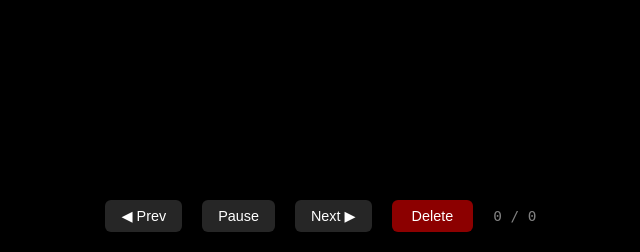
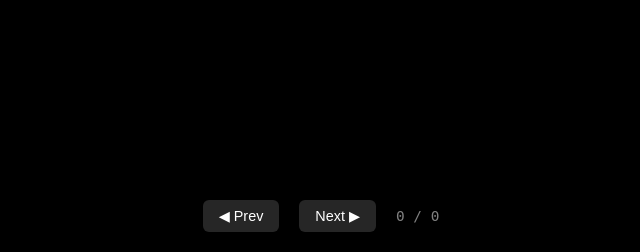
Before and after one commit to ryocius2/PhotoUpload, a Flask app: page /slideshow in a window 1280 px wide. Shown: the part 548-800 px from the top of the page, without its empty margins (319-959 px from the left). Run offline with Flask 3, Linux system fonts and the light colour scheme; data that the repository does not hold is empty.

Commit message:
Remove auto-advance from slideshow and protect delete with admin key
Slideshow is now manual prev/next only. Delete button only appears
when visiting /slideshow?admin=<ADMIN_KEY>. Key is configurable
via ADMIN_KEY in .env.

Co-Authored-By: Claude Opus 4.6 <noreply@anthropic.com>

```diff
--- a/app.py
+++ b/app.py
@@ -31,6 +31,7 @@ THUMB_FOLDER = UPLOAD_FOLDER / "thumbs"
 THUMB_FOLDER.mkdir(parents=True, exist_ok=True)
 
 ALLOWED_EXTENSIONS = {"png", "jpg", "jpeg", "heic", "heif", "webp"}
+ADMIN_KEY = os.getenv("ADMIN_KEY", "wedding-admin-2026")
 
 
 def allowed_file(filename):
@@ -119,6 +120,8 @@ def serve_thumb(filename):
 @app.route("/photos/<filename>", methods=["GET", "DELETE"])
 def serve_photo(filename):
     if request.method == "DELETE":
+        if request.args.get("key") != ADMIN_KEY:
+            return jsonify({"error": "Unauthorized"}), 403
         safe = secure_filename(filename)
         photo_path = UPLOAD_FOLDER / safe
         thumb_path = THUMB_FOLDER / (Path(safe).stem + ".jpg")
@@ -142,7 +145,8 @@ def photo_list():
 
 @app.route("/slideshow")
 def slideshow():
-    return render_template("slideshow.html")
+    admin = request.args.get("admin", "") == ADMIN_KEY
+    return render_template("slideshow.html", admin=admin, admin_key=ADMIN_KEY if admin else "")
 
 
 @app.route("/count")
--- a/templates/slideshow.html
+++ b/templates/slideshow.html
@@ -10,7 +10,6 @@ body {
     background: #000;
     overflow: hidden;
     font-family: 'Georgia', serif;
-    cursor: none;
 }
 #slideshow {
     width: 100vw;
@@ -73,15 +72,6 @@ body:hover #controls,
     cursor: pointer;
 }
 #prev-btn:hover, #next-btn:hover { background: rgba(255,255,255,0.3); }
-#pause-btn {
-    background: rgba(255,255,255,0.15);
-    color: #fff;
-    border: none;
-    padding: 8px 16px;
-    border-radius: 6px;
-    font-size: 0.9rem;
-    cursor: pointer;
-}
 </style>
 </head>
 <body>
@@ -91,18 +81,16 @@ body:hover #controls,
 </div>
 <div id="controls">
     <button id="prev-btn">&#9664; Prev</button>
-    <button id="pause-btn">Pause</button>
     <button id="next-btn">Next &#9654;</button>
-    <button id="delete-btn">Delete</button>
+    {% if admin %}<button id="delete-btn">Delete</button>{% endif %}
     <span id="counter"></span>
 </div>
 
 <script>
+const isAdmin = {{ 'true' if admin else 'false' }};
+const adminKey = "{{ admin_key }}";
 let photos = [];
 let current = -1;
-let interval = 5000;
-let autoTimer = null;
-let paused = false;
 
 async function fetchPhotos() {
     try {
@@ -137,21 +125,12 @@ function showPhoto(index) {
 function showNext() { showPhoto(current + 1); }
 function showPrev() { showPhoto(current - 1); }
 
-function startAuto() {
-    stopAuto();
-    autoTimer = setInterval(showNext, interval);
-}
-function stopAuto() {
-    if (autoTimer) clearInterval(autoTimer);
-    autoTimer = null;
-}
-
 async function deleteCurrent() {
-    if (photos.length === 0 || current < 0) return;
+    if (!isAdmin || photos.length === 0 || current < 0) return;
     const name = photos[current];
     if (!confirm('Delete this photo?')) return;
     try {
-        await fetch('/photos/' + encodeURIComponent(name), { method: 'DELETE' });
+        await fetch('/photos/' + encodeURIComponent(name) + '?key=' + adminKey, { method: 'DELETE' });
         photos.splice(current, 1);
         if (current >= photos.length) current = photos.length - 1;
         if (photos.length === 0) current = -1;
@@ -160,35 +139,30 @@ async function deleteCurrent() {
 }
 
 document.getElementById('next-btn').addEventListener('click', (e) => {
-    e.stopPropagation(); showNext(); if (!paused) startAuto();
+    e.stopPropagation(); showNext();
 });
 document.getElementById('prev-btn').addEventListener('click', (e) => {
-    e.stopPropagation(); showPrev(); if (!paused) startAuto();
+    e.stopPropagation(); showPrev();
 });
-document.getElementById('delete-btn').addEventListener('click', (e) => {
-    e.stopPropagation(); deleteCurrent();
-});
-document.getElementById('pause-btn').addEventListener('click', (e) => {
-    e.stopPropagation();
-    paused = !paused;
-    e.target.textContent = paused ? 'Play' : 'Pause';
-    if (paused) stopAuto(); else startAuto();
-});
+if (isAdmin) {
+    document.getElementById('delete-btn').addEventListener('click', (e) => {
+        e.stopPropagation(); deleteCurrent();
+    });
+}
 
 // Poll for new photos every 15 seconds
 setInterval(fetchPhotos, 15000);
 
 // Initial load
-fetchPhotos().then(() => { showNext(); startAuto(); });
+fetchPhotos().then(() => showPhoto(0));
 
-// Show cursor + controls on mouse move / touch
+// Show controls on mouse move / touch
 let cursorTimeout;
 function showControls() {
     document.body.style.cursor = 'default';
     document.getElementById('controls').classList.add('show');
     clearTimeout(cursorTimeout);
     cursorTimeout = setTimeout(() => {
-        document.body.style.cursor = 'none';
         document.getElementById('controls').classList.remove('show');
     }, 3000);
 }
```
Also changed, not shown: 1 other file.
